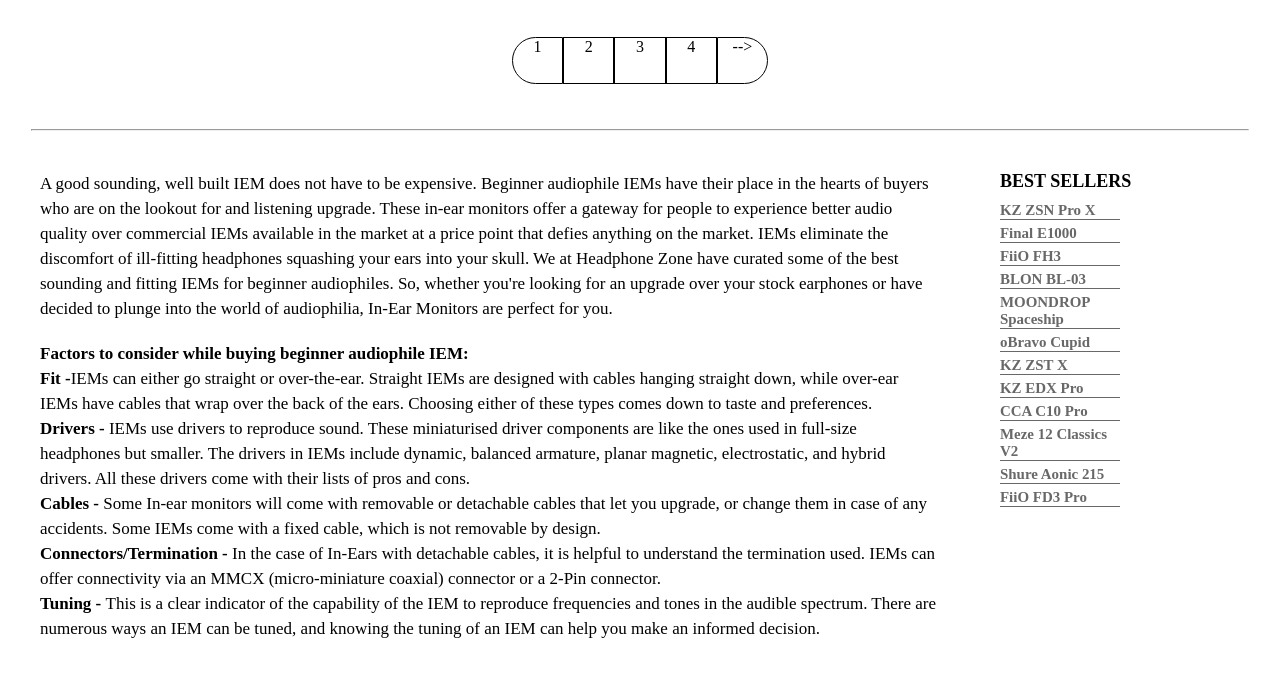
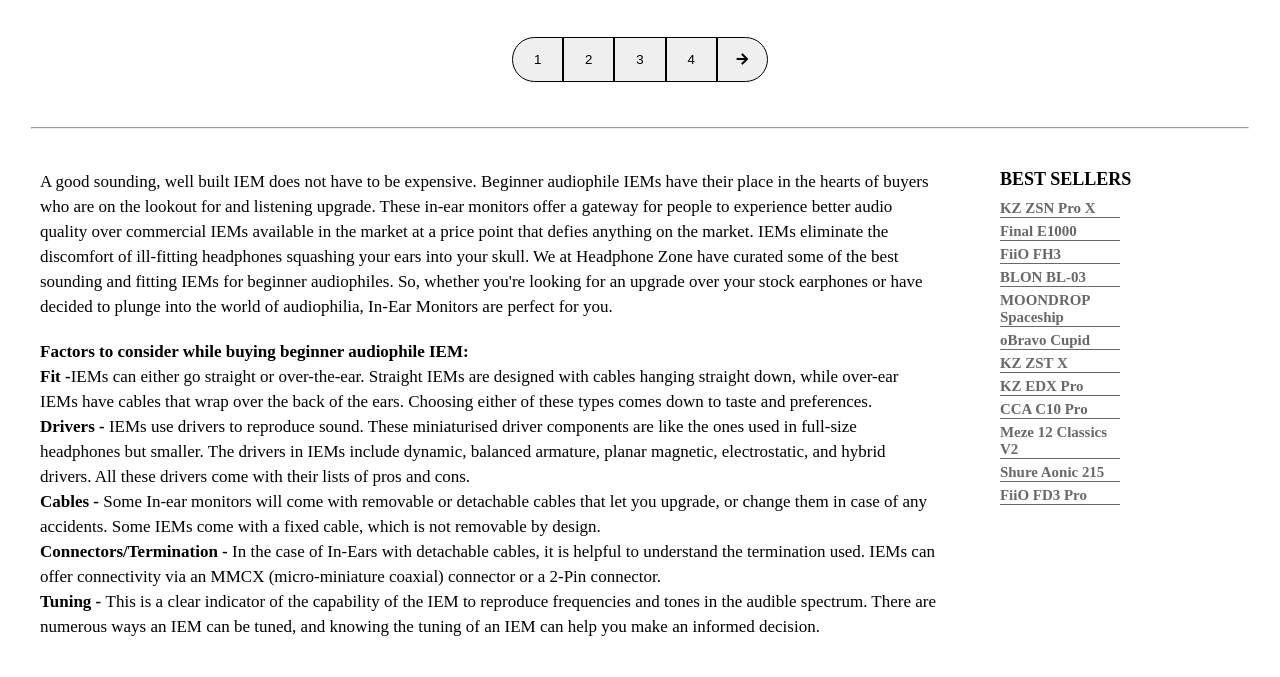
Before and after one commit to iammostak/headphonezone.in-clone, a plain HTML site: page earphone.html in a window 1280 px wide. Shown: the part 3346-4023 px from the top of the page. Drawn offline with Linux system fonts and the light colour scheme.

Commit message:
functionalities added

```diff
--- a/earphone.html
+++ b/earphone.html
@@ -8,8 +8,16 @@
     <link rel="preconnect" href="https://fonts.googleapis.com">
 <link rel="preconnect" href="https://fonts.gstatic.com" crossorigin>
 <link href="https://fonts.googleapis.com/css2?family=Nunito:wght@500&family=Poppins:wght@300;400&display=swap" rel="stylesheet">
-    <link rel="stylesheet" href="styles/earphone.css">
+
+<link rel="stylesheet" href="https://cdnjs.cloudflare.com/ajax/libs/font-awesome/4.7.0/css/font-awesome.min.css">
+
+
+
+<link href="https://cdnjs.cloudflare.com/ajax/libs/font-awesome/5.13.0/css/all.min.css" rel="stylesheet">
+
+<link rel="stylesheet" href="styles/earphone.css">
 </head>
+
 <body>
 <!-- ...........................................Navbar Part.................................................. -->
 
@@ -128,11 +136,13 @@
 
 
 <div class="pageChanger">
-    <div class="options first">1</div>
-    <div class="options">2</div>
-    <div class="options">3</div>
-    <div class="options">4</div>
-    <div class="options last">--></div>
+    <button class="options first">1</button>
+    <button class="options">2</button>
+    <button class="options">3</button>
+    <button class="options">4</button>
+    <button class="options last">
+        <i class='fas fa-arrow-right arrow'></i>
+    </button>
 </div>
 
 
```
